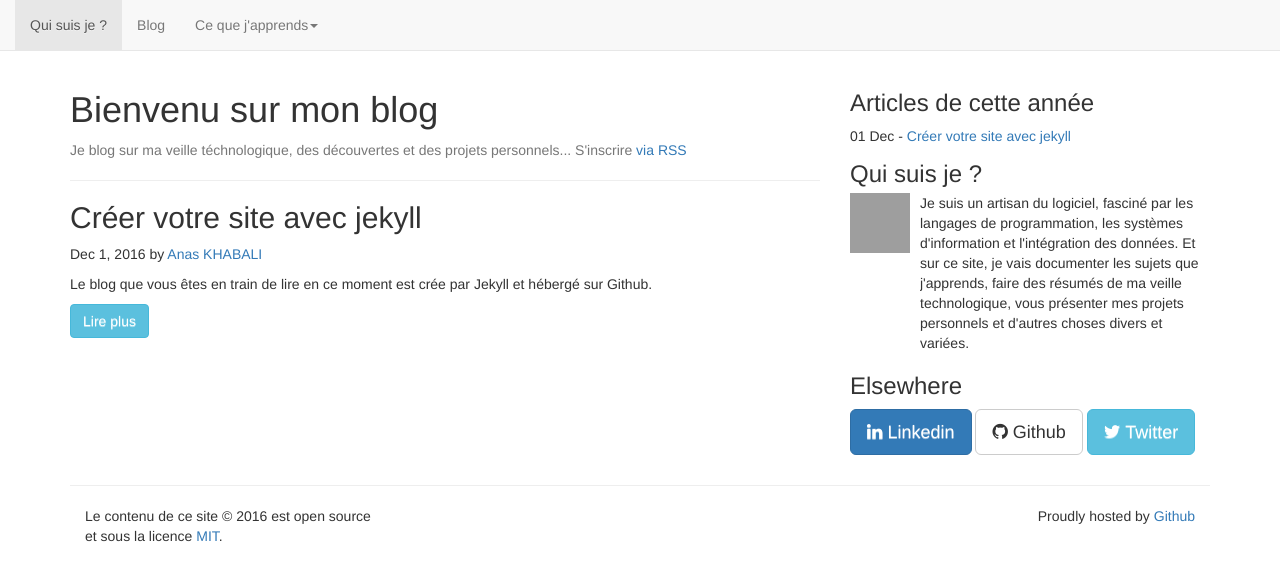
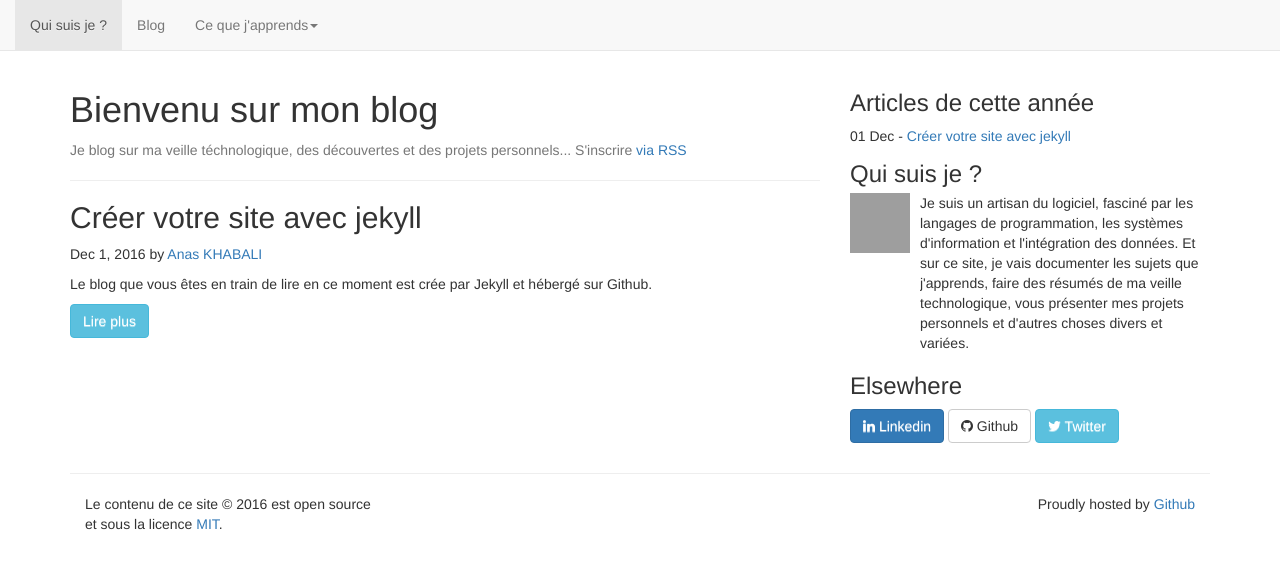
Before and after one commit to khabali/khabali.github.io, a Jekyll site: the page built from blog.html, in a window 1280 px wide. Shown: the top 581 px of the page. Built offline with Jekyll 4.4.1, drawn with Linux system fonts in a browser that asks for light colours; grey boxes are pictures that could not be loaded.

Commit message:
changement de la taille des button elsewhere pour un meillieur rendu

```diff
--- a/_includes/sidebar.html
+++ b/_includes/sidebar.html
@@ -16,13 +16,13 @@
 <div>
   <h3>Elsewhere</h3>
   <p>
-    <a class="btn btn-lg  btn-primary" href="https://fr.linkedin.com/in/{{site.linkedin_username}}" target="_blank">
+    <a class="btn btn-primary" href="https://fr.linkedin.com/in/{{site.linkedin_username}}" target="_blank">
       <i class="fa fa-linkedin" aria-hidden="true"></i> Linkedin
     </a>
-    <a class="btn btn-lg btn-default" href="https://github.com/{{site.github_username}}" target="_blank">
+    <a class="btn btn-default" href="https://github.com/{{site.github_username}}" target="_blank">
       <i class="fa fa-github" aria-hidden="true"></i> Github
     </a>
-    <a class="btn btn-lg btn-info" href="https://twitter.com/{{site.twitter_username}}" target="_blank">
+    <a class="btn btn-info" href="https://twitter.com/{{site.twitter_username}}" target="_blank">
       <i class="fa fa-twitter" aria-hidden="true"></i> Twitter
     </a>
   </p>
```
